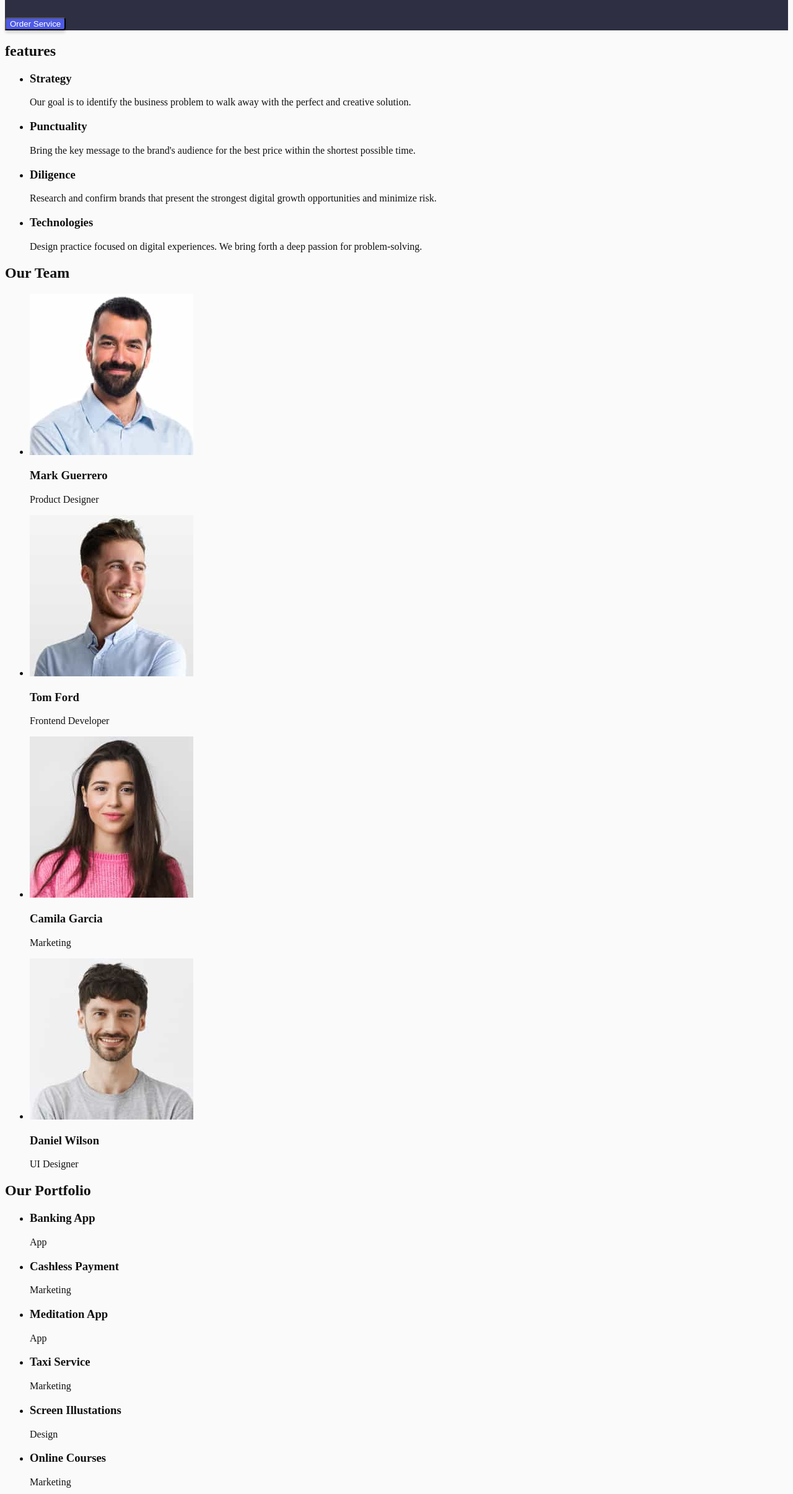
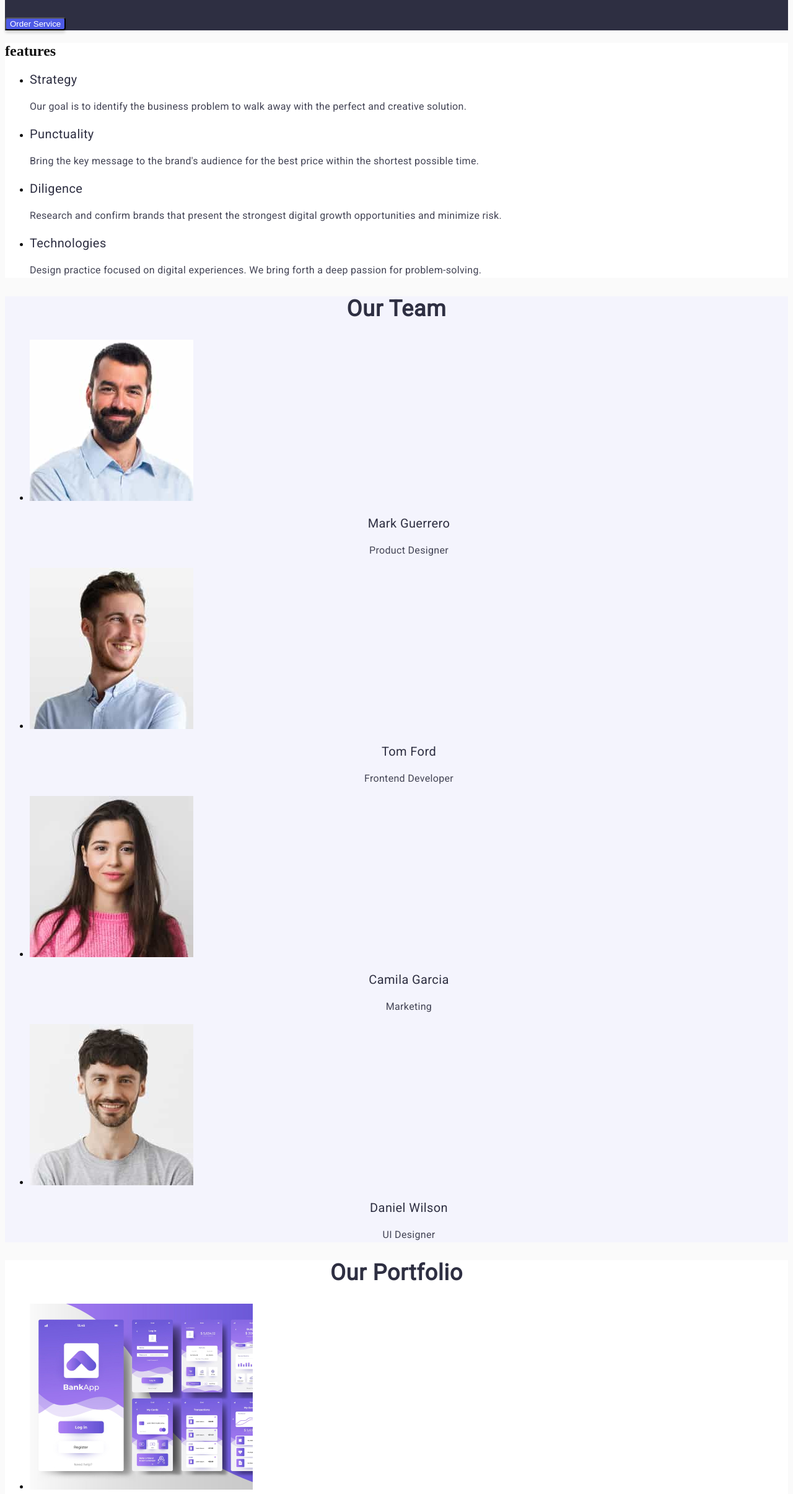
Before and after one commit to YaroslawK/goit-markup-hw-02, a plain HTML site: page index.html in a window 1280 px wide. Shown: the part 323-2733 px from the top of the page at 62% size. Drawn offline with Linux system fonts and the light colour scheme.

Commit message:
Section 3-4
Section 3-4

```diff
--- a/css/style.css
+++ b/css/style.css
@@ -81,14 +81,129 @@ color: var(--WHITE, #FFF);
     box-shadow: 0px 4px 4px 0px rgba(0, 0, 0, 0.15);
 }
 
+.section-second{
+    background: #FFF;
+}
 
+.section-second-title{
+    color: var(--NAVY-BLUE, #2E2F42);
 
+        /* Header 3 */
+        font-family: Roboto;
+        font-size: 20px;
+        font-style: normal;
+        font-weight: 500;
+        line-height: 24px;
+        /* 120% */
+        letter-spacing: 0.4px;
+}
 
+.section-second-p{
+    color: var(--SLATE, #434455);
 
+        /* Body */
+        font-family: Roboto;
+        font-size: 16px;
+        font-style: normal;
+        font-weight: 400;
+        line-height: 24px;
+        /* 150% */
+        letter-spacing: 0.32px;
+}
 
+.section-third{
+    background: var(--CLOUD, #F4F4FD);
+}
 
+.title-team{
+    color: var(--NAVY-BLUE, #2E2F42);
+        text-align: center;
 
+        /* Header 2 */
+        font-family: Roboto;
+        font-size: 36px;
+        font-style: normal;
+        font-weight: 700;
+        line-height: 40px;
+        /* 111.111% */
+        letter-spacing: 0.72px;
+        text-transform: capitalize;
+}
+
+.title-name{
+    color: var(--NAVY-BLUE, #2E2F42);
+        text-align: center;
+
+        /* Header 3 */
+        font-family: Roboto;
+        font-size: 20px;
+        font-style: normal;
+        font-weight: 500;
+        line-height: 24px;
+        /* 120% */
+        letter-spacing: 0.4px;
+}
+
+.profession{
+    color: var(--SLATE, #434455);
+        text-align: center;
+
+        /* Body */
+        font-family: Roboto;
+        font-size: 16px;
+        font-style: normal;
+        font-weight: 400;
+        line-height: 24px;
+        /* 150% */
+        letter-spacing: 0.32px;
+}
 
 .logo-light{
 color:white;
 }
+
+
+.section-fourth{
+background: #FFF;
+}
+
+.portfolio{
+    color: var(--NAVY-BLUE, #2E2F42);
+        text-align: center;
+
+        /* Header 2 */
+        font-family: Roboto;
+        font-size: 36px;
+        font-style: normal;
+        font-weight: 700;
+        line-height: 40px;
+        /* 111.111% */
+        letter-spacing: 0.72px;
+        text-transform: capitalize;
+}
+
+.projects{
+    color: var(--NAVY-BLUE, #2E2F42);
+
+        /* Header 3 */
+        font-family: Roboto;
+        font-size: 20px;
+        font-style: normal;
+        font-weight: 500;
+        line-height: 24px;
+        /* 120% */
+        letter-spacing: 0.4px;
+}
+
+.project-type{
+    color: var(--SLATE, #434455);
+
+        /* Body */
+        font-family: Roboto;
+        font-size: 16px;
+        font-style: normal;
+        font-weight: 400;
+        line-height: 24px;
+        /* 150% */
+        letter-spacing: 0.32px;
+}
--- a/index.html
+++ b/index.html
@@ -44,35 +44,33 @@
         <button type="button" class="button">Order Service</button>
       </section>
       <!-- Section2 -->
-      <section>
+      <section class="section-second">
         <h2>features</h2>
         <ul>
           <li>
-            <h3>Strategy</h3>
-
-            <p>
+            <h3 class="section-second-title">Strategy</h3>
+            <p class="section-second-p">
               Our goal is to identify the business problem to walk away with the
               perfect and creative solution.
             </p>
           </li>
           <li>
-            <h3>Punctuality</h3>
-
-            <p>
+            <h3 class="section-second-title">Punctuality</h3>
+            <p class="section-second-p">
               Bring the key message to the brand's audience for the best price
               within the shortest possible time.
             </p>
           </li>
           <li>
-            <h3>Diligence</h3>
-            <p>
+            <h3 class="section-second-title">Diligence</h3>
+            <p class="section-second-p">
               Research and confirm brands that present the strongest digital
               growth opportunities and minimize risk.
             </p>
           </li>
           <li>
-            <h3>Technologies</h3>
-            <p>
+            <h3 class="section-second-title">Technologies</h3>
+            <p class="section-second-p">
               Design practice focused on digital experiences. We bring forth a
               deep passion for problem-solving.
             </p>
@@ -80,8 +78,8 @@
         </ul>
       </section>
       <!-- Section3 -->
-      <section>
-        <h2>Our Team</h2>
+      <section class="section-third">
+        <h2 class="title-team">Our Team</h2>
         <ul>
           <li>
             <img
@@ -90,8 +88,8 @@
               width="264"
               height="260"
             />
-            <h3>Mark Guerrero</h3>
-            <p>Product Designer</p>
+            <h3 class="title-name">Mark Guerrero</h3>
+            <p class="profession">Product Designer</p>
           </li>
           <li>
             <img
@@ -100,8 +98,8 @@
               width="264"
               height="260"
             />
-            <h3>Tom Ford</h3>
-            <p>Frontend Developer</p>
+            <h3 class="title-name">Tom Ford</h3>
+            <p class="profession">Frontend Developer</p>
           </li>
           <li>
             <img
@@ -110,8 +108,8 @@
               width="264"
               height="260"
             />
-            <h3>Camila Garcia</h3>
-            <p>Marketing</p>
+            <h3 class="title-name">Camila Garcia</h3>
+            <p class="profession">Marketing</p>
           </li>
           <li>
             <img
@@ -120,38 +118,74 @@
               width="264"
               height="260"
             />
-            <h3>Daniel Wilson</h3>
-            <p>UI Designer</p>
+            <h3 class="title-name">Daniel Wilson</h3>
+            <p class="profession">UI Designer</p>
           </li>
         </ul>
       </section>
       <!-- section 4 -->
-      <section>
-        <h2>Our Portfolio</h2>
+      <section class="section-fourth">
+        <h2 class="portfolio">Our Portfolio</h2>
         <ul>
           <li>
-            <h3>Banking App</h3>
-            <p>App</p>
+            <img
+              src="./images/project1.jpg"
+              alt="project1"
+              width="360"
+              height="300"
+            />
+            <h3 class="projects">Banking App</h3>
+            <p class="project-type">App</p>
           </li>
           <li>
-            <h3>Cashless Payment</h3>
-            <p>Marketing</p>
+            <img
+              src="./images/project2.jpg"
+              alt="project1"
+              width="360"
+              height="300"
+            />
+            <h3 class="projects">Cashless Payment</h3>
+            <p class="project-type">Marketing</p>
           </li>
           <li>
-            <h3>Meditation App</h3>
-            <p>App</p>
+            <img
+              src="./images/project3.jpg"
+              alt="project1"
+              width="360"
+              height="300"
+            />
+            <h3 class="projects">Meditation App</h3>
+            <p class="project-type">App</p>
           </li>
           <li>
-            <h3>Taxi Service</h3>
-            <p>Marketing</p>
+            <img
+              src="./images/project4.jpg"
+              alt="project1"
+              width="360"
+              height="300"
+            />
+            <h3 class="projects">Taxi Service</h3>
+            <p class="project-type">Marketing</p>
           </li>
           <li>
-            <h3>Screen Illustations</h3>
-            <p>Design</p>
+            <img
+              src="./images/project5.jpg"
+              alt="project1"
+              width="360"
+              height="300"
+            />
+            <h3 class="projects">Screen Illustations</h3>
+            <p class="project-type">Design</p>
           </li>
           <li>
-            <h3>Online Courses</h3>
-            <p>Marketing</p>
+            <img
+              src="./images/project6.jpg"
+              alt="project1"
+              width="360"
+              height="300"
+            />
+            <h3 class="projects">Online Courses</h3>
+            <p class="project-type">Marketing</p>
           </li>
         </ul>
       </section>
```
Also changed, not shown: images/project1.jpg (added), images/project2.jpg (added), images/project3.jpg (added), images/project4.jpg (added), images/project5.jpg (added), images/project6.jpg (added).
